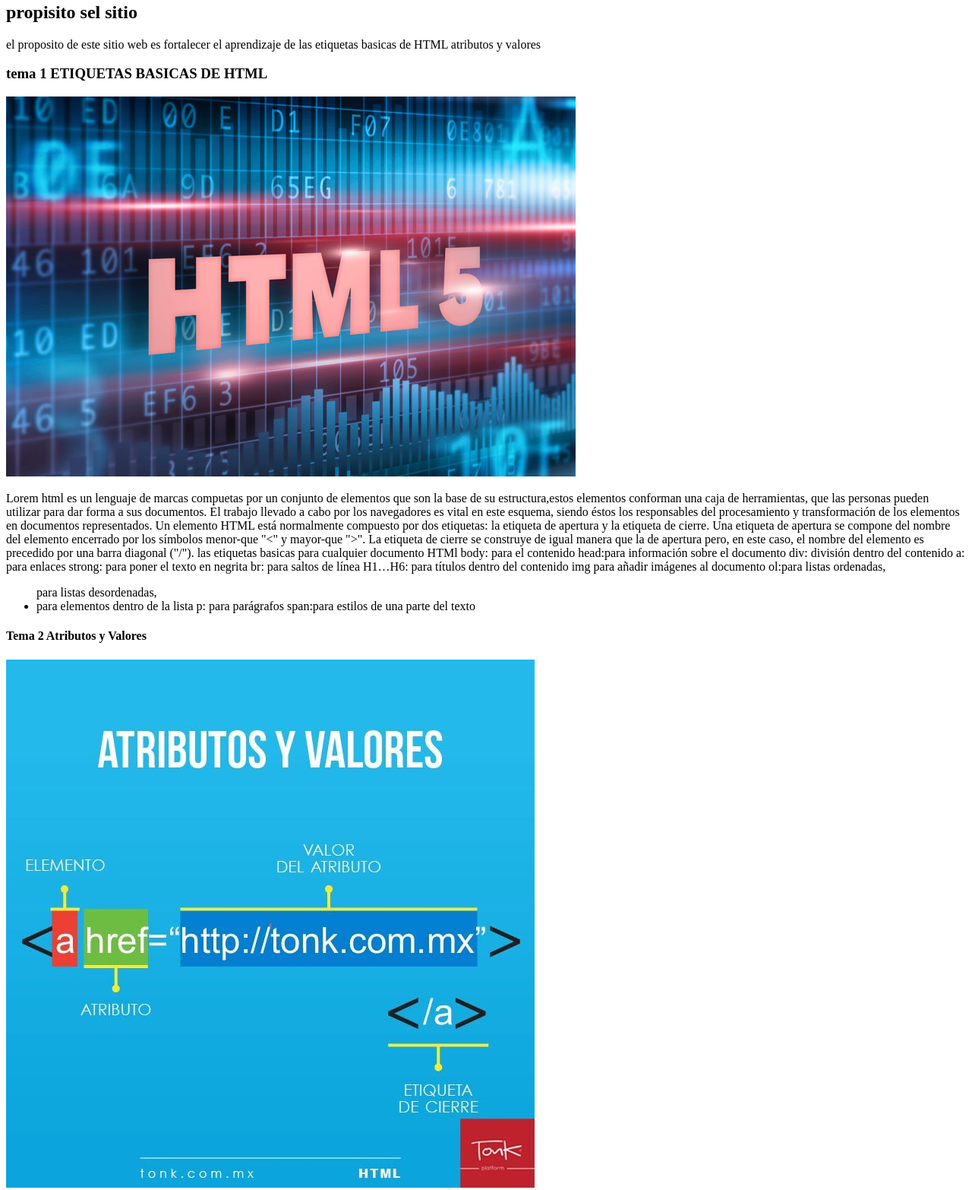
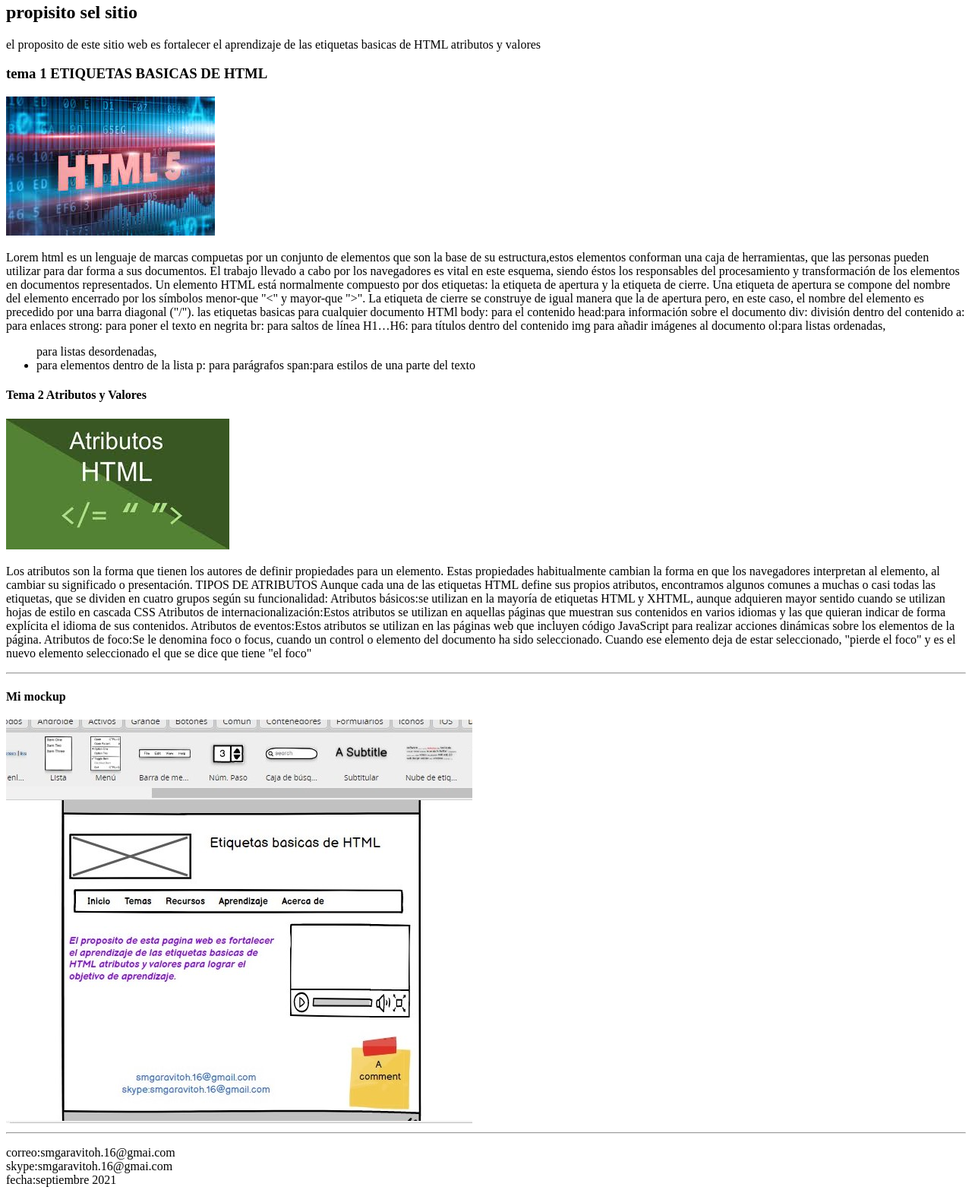
Before and after one commit to smgaravito/DSW-sidney-garavito, a plain HTML site: page fase2/design.html in a window 1280 px wide. Shown: the part 313-1879 px from the top of the page at 76% size. Drawn offline with Linux system fonts and the light colour scheme.

Commit message:
fase2
actualizacion

```diff
--- a/fase2/design.html
+++ b/fase2/design.html
@@ -47,7 +47,7 @@
                 <article>
                     <h3>
                         tema 1 ETIQUETAS BASICAS DE HTML </h3>
-                        <img src="img/imagen1.jpg">
+                        <img src="img/imagen1.jfif">
                         <p>
                             Lorem html es un lenguaje de marcas compuetas por un conjunto de elementos que son la base de su estructura,estos elementos conforman una caja de herramientas,
                             que las personas pueden utilizar para dar forma a sus documentos.
@@ -72,7 +72,7 @@
                 </article>
                 <article>
                     <h4>Tema 2 Atributos y Valores</h4>
-                    <img src="img/imagen2.jpg">
+                    <img src="img/imagen2.jfif">
                     <p>
                          Los atributos son la forma que tienen los autores de definir propiedades para un elemento. Estas propiedades habitualmente cambian la forma en que los navegadores
                         interpretan al elemento, al cambiar su significado o presentación.
@@ -91,7 +91,7 @@
     </main>
     <hr>
     <h4>Mi mockup</h4>
-    <img src="img/mockup.jpg">
+    <img src="img/mockup (2).jpg">
     <hr>
     <footer>
         <p>correo:smgaravitoh.16@gmai.com<br>
```
Also changed, not shown: fase2/img/imagen1.jfif (added), fase2/img/imagen1.jpg (deleted), fase2/img/imagen2.jfif (added), fase2/img/imagen2.jpg (deleted), fase2/img/mockup (2).jpg (added), fase2/img/mockup.jpg (deleted).
